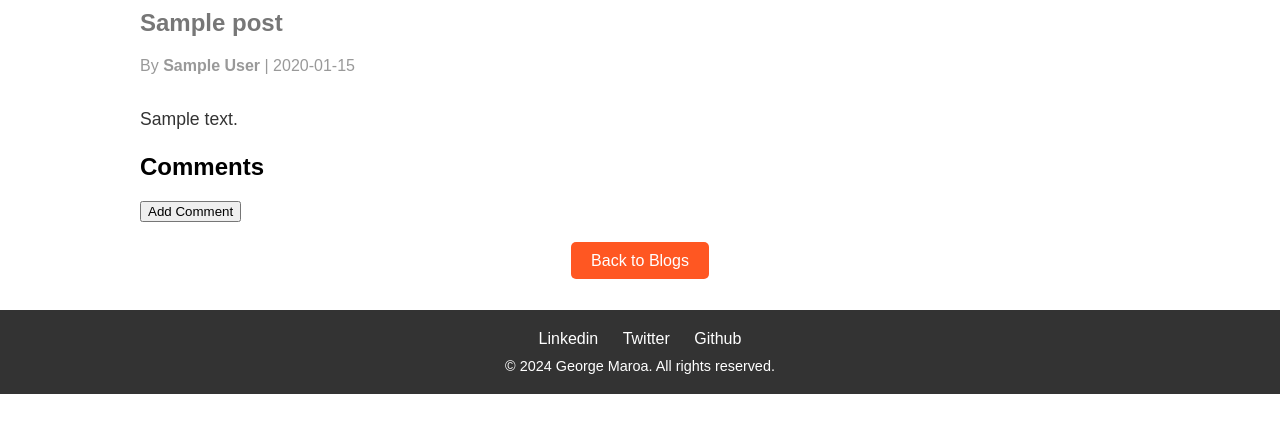
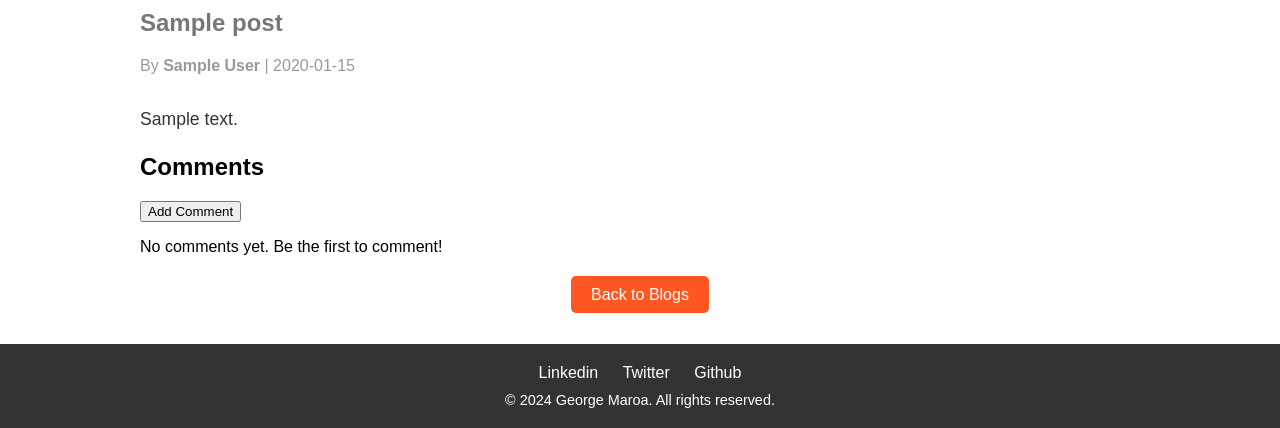
Before and after one commit to Maroa2002/Webstack---Portfolio-Project, a Flask app: page /post/1 in a window 1280 px wide. Shown: the part 922-1350 px from the top of the page. Before the commit the page ends 1316 px from the top, so only its background shows below. Run offline with Flask 3, Linux system fonts and the light colour scheme; a user stored in the database is signed in; tables that the repository leaves empty hold one stand-in row (values such as "Sample post"); grey boxes marked "Sample" are stand-in pictures; some libraries are stand-ins or nearby versions.

Commit message:
creates the section to display the comments for the users

```diff
--- a/templates/post.html
+++ b/templates/post.html
@@ -48,7 +48,17 @@
                 <button type="submit" class="submit-btn">Add Comment</button>
             </form>
 
-
+            <!-- Display Comments -->
+            <div class="comments-list">
+                {% for comment in post.comments %}
+                <div class="comment-item">
+                    <p><strong>{{ comment.author }}:</strong> {{ comment.body | safe }}</p>
+                    <p><small>{{ comment.date_posted }}</small></p>
+                </div>
+                {% else %}
+                <p>No comments yet. Be the first to comment!</p>
+                {% endfor %}
+            </div>
         </section>
 
         <!-- Back to Blog Button -->
```
